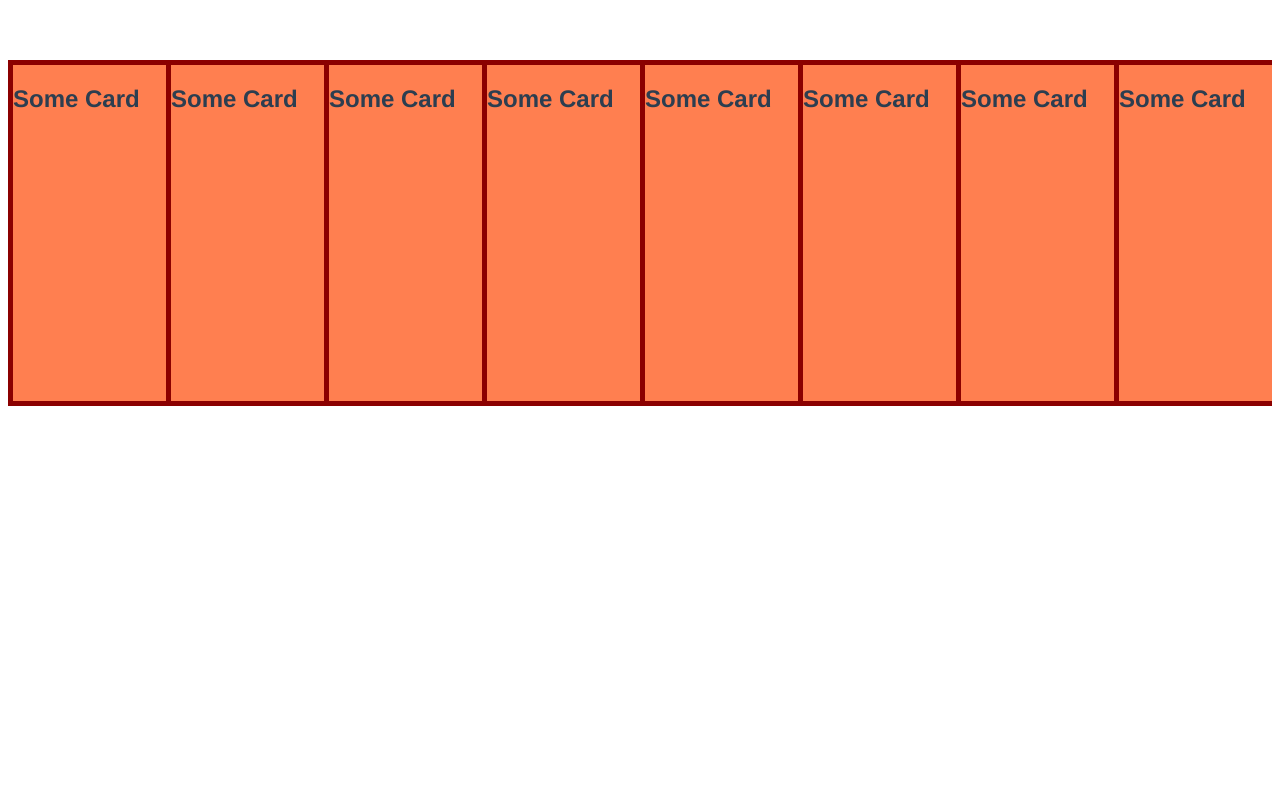
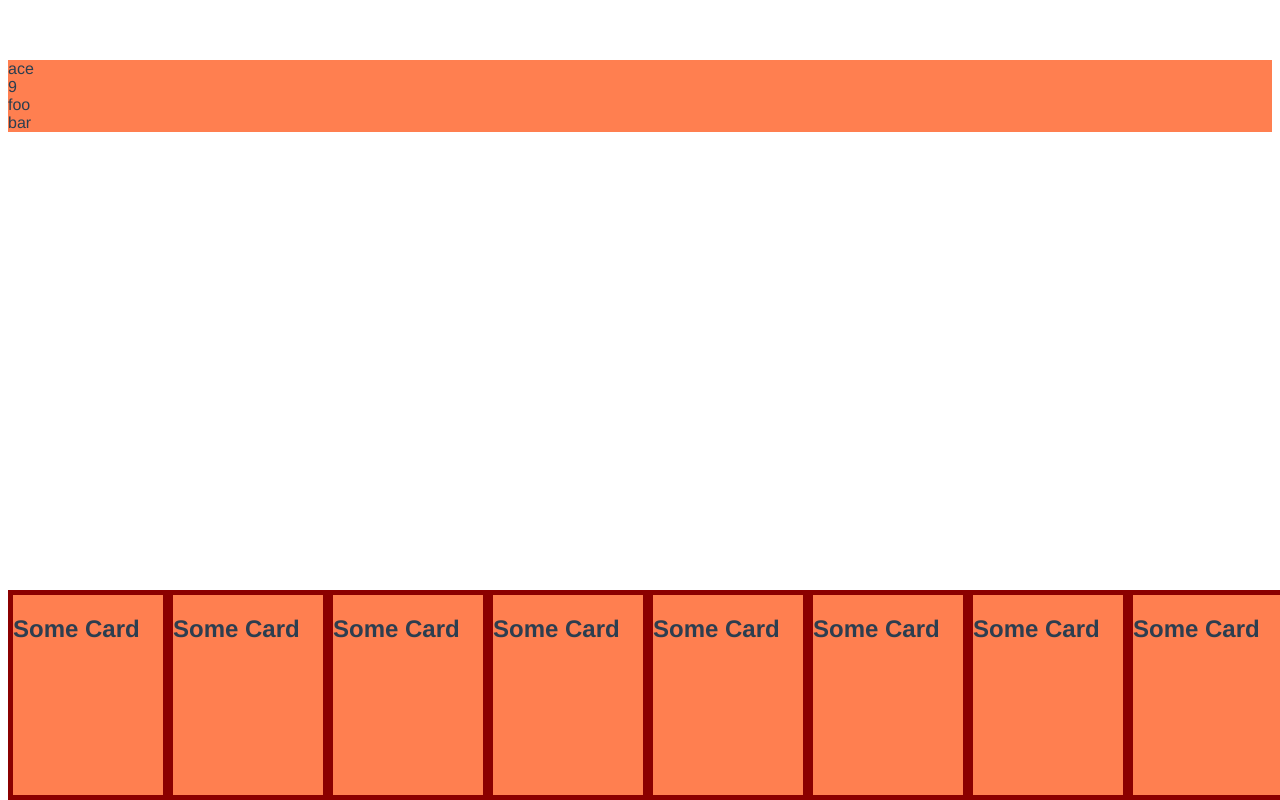
Before and after one commit to aDotInTheVoid/bidyew, a Vue app in the folder spa/: page / in a window 1280 px wide. Built offline with nearby package versions, Linux system fonts and the light colour scheme.

Commit message:
Nicer cards

```diff
--- a/spa/src/App.vue
+++ b/spa/src/App.vue
@@ -1,32 +1,47 @@
 <template>
+  <div class="table">
+    <Center left="ace" right="9" up="foo" down="bar" />
     <div class="hand">
       <Card
         v-for="card in cards"
         :name="card"
         :key="card"
+        :isClickable="isClickable"
         @click="remove(card)"
       />
+    </div>
   </div>
 </template>
 
 <script lang="ts">
 import { defineComponent } from "vue";
-import Card from "./components/Card.vue";
+import Card from "@/components/Card.vue";
+import Center from "@/components/Center.vue";
 
 export default defineComponent({
   name: "App",
   components: {
     Card,
+    Center,
   },
   data() {
     return {
       cards: Array(8).fill("Some Card"),
+      isClickable: true,
     };
   },
   methods: {
     remove(name: string) {
+      if (this.isClickable) {
         let index = this.cards.indexOf(name);
         this.cards.splice(index, 1);
+        this.isClickable = false;
+
+        // Kind of hacky solution, be proper when theirs a server
+        setInterval(() => {
+          this.isClickable = true;
+        }, 1000);
+      }
     },
   },
 });
@@ -41,10 +56,19 @@ export default defineComponent({
   color: #2c3e50;
   margin-top: 60px;
 }
+</style>
+
+<style scoped lang="scss">
+.table {
+  position: relative;
+  height: 100%;
+}
 
 .hand {
+  position: fixed;
   display: flex;
   align-content: center;
   max-width: 100vw;
+  bottom: 0;
 }
 </style>
--- a/spa/src/components/Card.vue
+++ b/spa/src/components/Card.vue
@@ -1,8 +1,6 @@
 <template>
-  <div class="cardWraper">
-    <div class="card">
-      <h2 class="name">{{ name }}</h2>
-    </div>
+  <div class="card" :class="{ clickable: isClickable }">
+    <h2 class="name">{{ name }}</h2>
   </div>
 </template>
 
@@ -12,6 +10,10 @@ import { defineComponent } from "vue";
 export default defineComponent({
   props: {
     name: String,
+    isClickable: Boolean,
+  },
+  data() {
+    return;
   },
 });
 </script>
@@ -25,25 +27,26 @@ export default defineComponent({
   //   border-radius: 10px;
   //   box-shadow: 0 14px 28px;
 
-  width: 2.5in;
-  min-width: 2.5in;
-  height: 3.5in;
+  width: 150px;
 
-  background: coral;
+  min-width: 150px;
+  height: 200px;
+
+  background: lighten(coral, 10%);
   border: 5px solid darkred;
 
   position: relative;
   top: 0;
-  transition: top ease 0.5s;
+  transition: ease 0.5s;
 }
 
-.cardWraper:not(hover) {
-  overflow-x: hidden;
+.card.clickable {
+  background: coral;
 }
 
-.card:hover {
+.clickable.card:hover {
   background: darken(coral, 10%);
-  //   top: -30px;
+  top: -30px;
   overflow-x: visible;
 }
 </style>
--- /dev/null
+++ b/spa/src/components/Center.vue
@@ -0,0 +1,25 @@
+<template>
+  <div class="card" v-if="left">{{ left }}</div>
+  <div class="card" v-if="right">{{ right }}</div>
+  <div class="card" v-if="up">{{ up }}</div>
+  <div class="card" v-if="down">{{ down }}</div>
+</template>
+
+<script lang="ts">
+import { defineComponent } from "vue";
+
+export default defineComponent({
+  props: {
+    left: String,
+    right: String,
+    up: String,
+    down: String,
+  },
+});
+</script>
+
+<style scoped lang="scss">
+.card {
+  background: coral;
+}
+</style>
```
Lines whose indentation alone changed are shown as unchanged.
